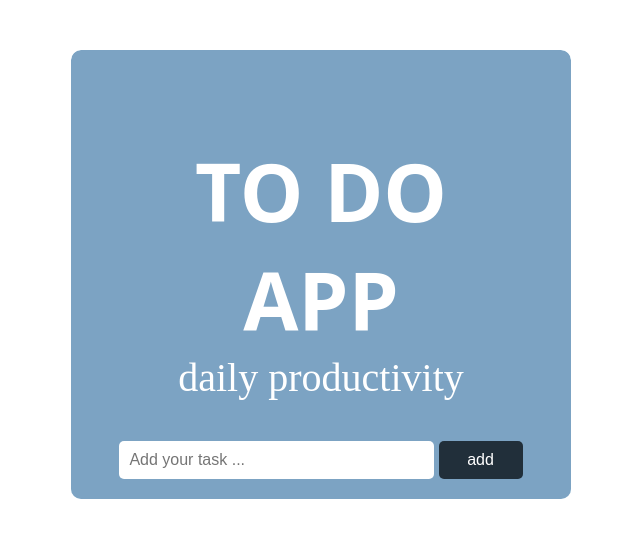
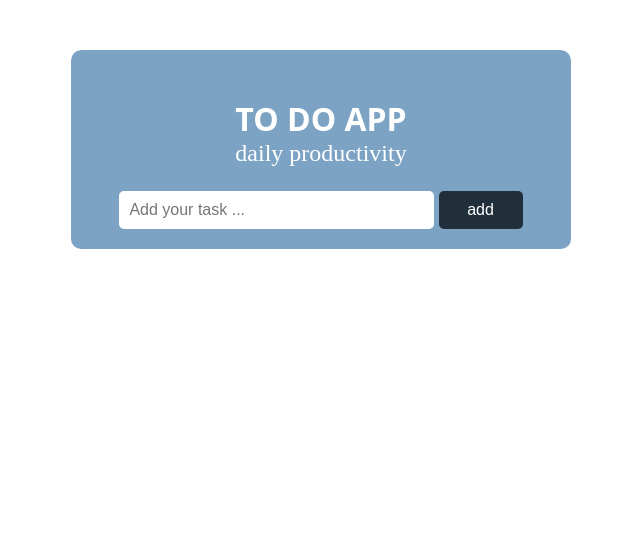
Before and after one commit to katekeiroz-dev/to-do-daily-list, a plain HTML site: page index.html in a window 1280 px wide. Shown: the whole page, without its empty margins (319-959 px from the left). Drawn offline with Linux system fonts and the light colour scheme; a web font is replaced by a local one.

Commit message:
fix h2 size

```diff
--- a/style.css
+++ b/style.css
@@ -19,6 +19,7 @@ body {
 
 
 .container {
+    margin-top: 0;
     max-width: 500px;
     margin: 50px auto;
     background: #97dbf93b;
@@ -32,14 +33,14 @@ body {
 
 h2{ font-family: system-ui, -apple-system, BlinkMacSystemFont, 'Segoe UI', Roboto, Oxygen, Ubuntu, Cantarell, 'Open Sans', 'Helvetica Neue', sans-serif;
     margin-bottom: 0;
-    font-size: 5em;
+    font-size: 2em;
 
 }
 
 p {
 font-family: "Cedarville Cursive", serif;
 margin-top: 0;
-font-size: 2.5em;
+font-size: 1.5em;
 }
 
 
@@ -109,6 +110,7 @@ ul li.checked::before {
 }
 
 .header {
+    margin-top: 0;
     background-color: #7ca3c3;
     padding: 20px 40px;
     color: white;
```
